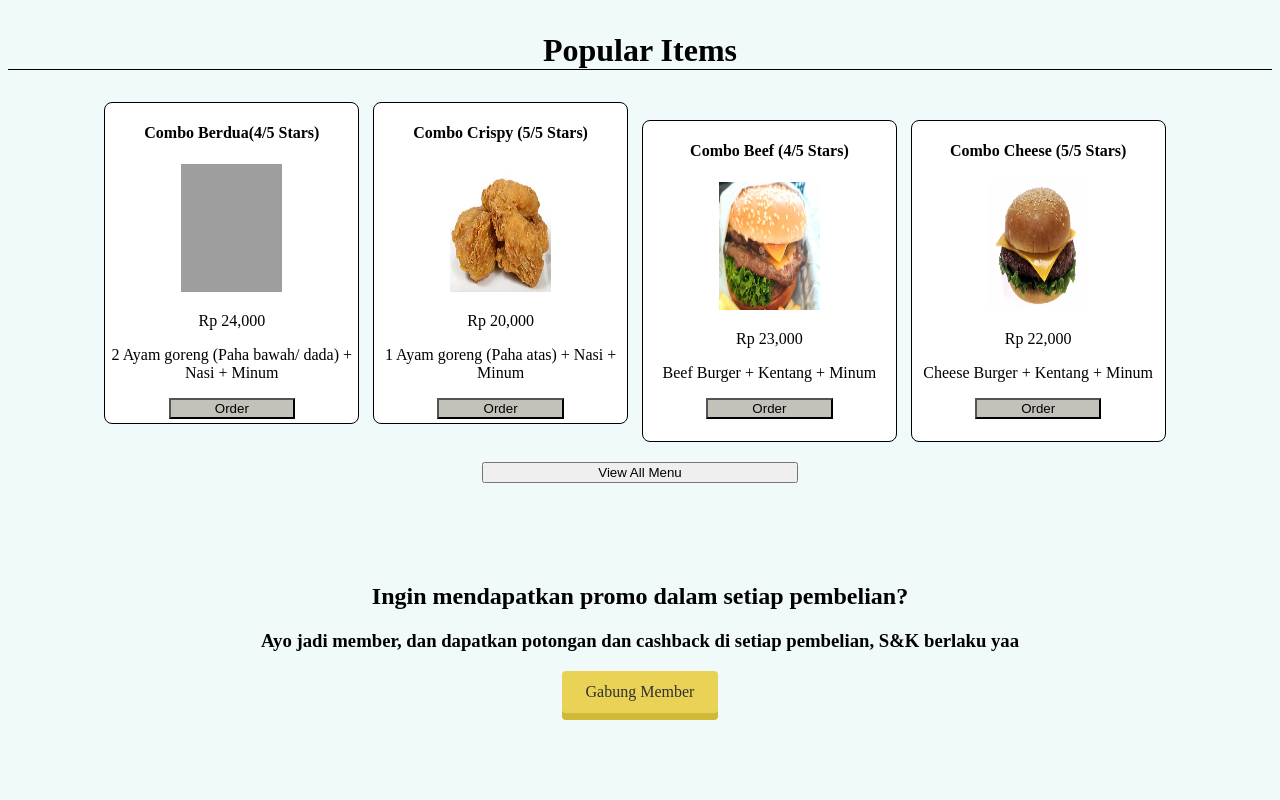
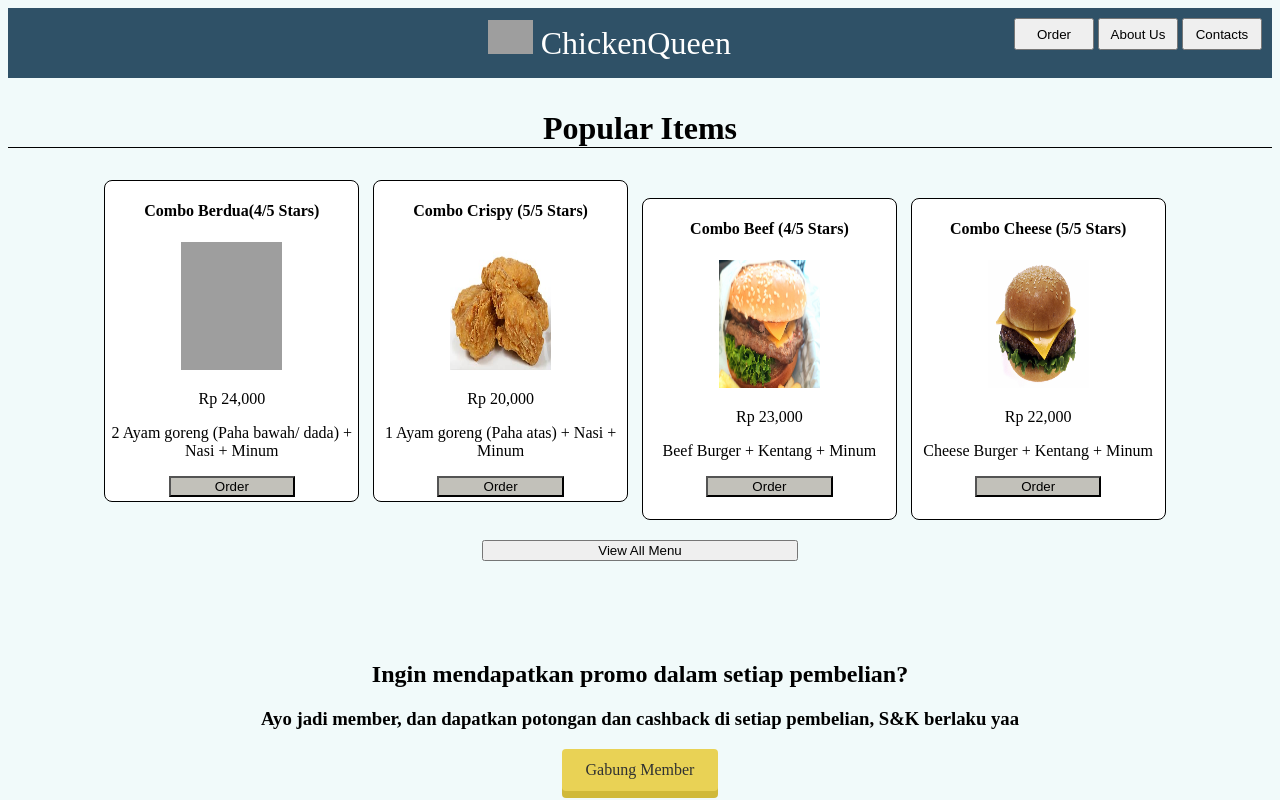
Before and after one commit to Nealson0/progate.github.io, a plain HTML site: page index.html in a window 1280 px wide. Shown: the top 800 px of the page. Drawn offline with Linux system fonts and the light colour scheme; grey boxes are pictures that could not be loaded.

Commit message:
Update header dan button di form gabung member

```diff
--- a/index.html
+++ b/index.html
@@ -8,6 +8,18 @@
   </head>
 
   <body>
+
+    <header>
+        <div class="header-content center">
+          <img class="img-footer" src="https://cdn.pixabay.com/photo/2016/05/16/20/26/burger-1396639_960_720.png">
+          <span>ChickenQueen</span>
+        </div>
+        <div class="header-content right">
+          <button type="button" name="button" onclick="location.href='index2.html'">Order</button>
+          <button type="button" name="button" onclick="location.href='index2.html'">About Us</button>
+          <button type="button" name="button" onclick="location.href='index2.html'">Contacts</button>
+        </div>
+    </header>
 
     <div class="main-wrapper">
       <h3>Popular Items</h3>
@@ -67,7 +79,7 @@
 
         <p class="warning">*Wajib Diisi</p>
         <div class="main-button">
-        <button type="button" name="button" href="#">Kirim</button>
+        <button type="button" name="button" onclick="location.href='index2.html'">Kirim</button>
         </div>
 
       </div>
--- a/stylesheet.css
+++ b/stylesheet.css
@@ -1,6 +1,36 @@
 body{
   background-color: rgba(186, 232, 232, 0.2);
 }
+
+header{
+  background-color: #2f5167;
+  color: #fff;
+  padding: 10px;
+  text-align: center;
+}
+
+header .center{
+  font-size: 32px;
+  line-height: 50px;
+  display:inline-block;
+  margin-left: 15%;
+}
+
+header .right{
+  float:right;
+  display:inline-block;
+}
+
+header button{
+  width: 80px;
+  height: 32px;
+  transition: 0.5s;
+}
+
+header button:hover{
+  background-color: rgba(232, 201, 44, 1);
+}
+
 
 .main-wrapper{
   width:100%;
```
Also changed, not shown: form_gabung_member.html (+3 -1 lines), style_form.css (+10 -0 lines).
